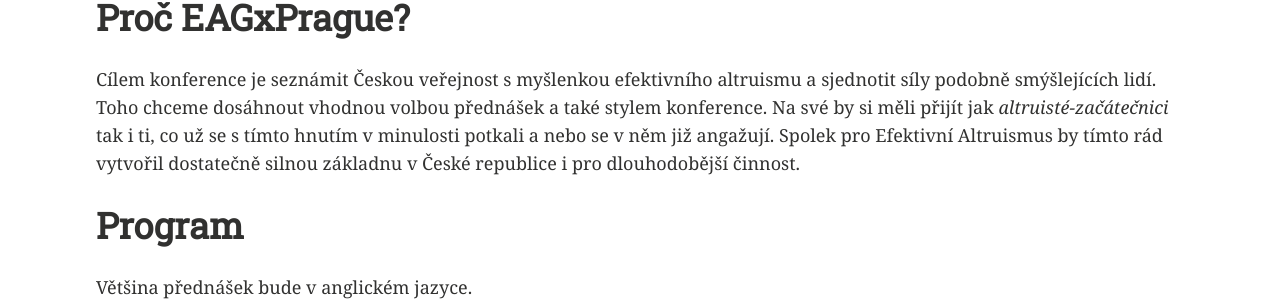
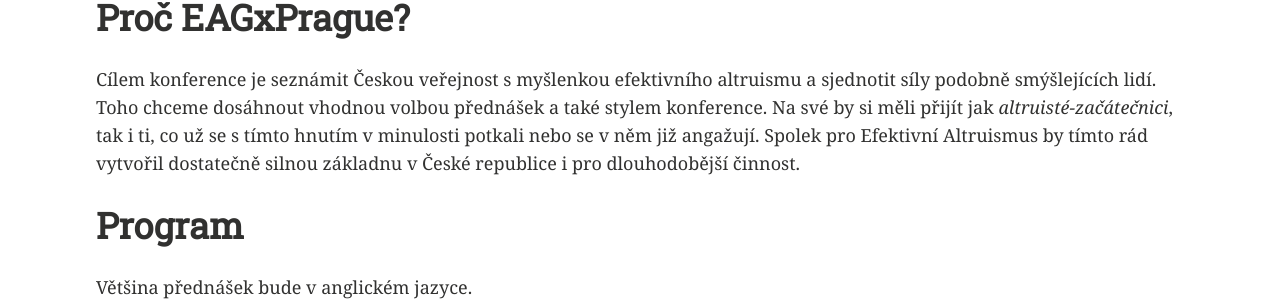
Before and after one commit to ea-czech-republic/eagxprague.org, a Jekyll site: the page built from index.md, in a window 1280 px wide and 900 px high, scrolled down 1104 px. Shown: the part 165-466 px from the top of the window. Built offline with Jekyll 4.4.1, drawn with Linux system fonts in a browser that asks for light colours; nearby versions of some CDN libraries.

Commit message:
Drobna typa

```diff
--- a/index.md
+++ b/index.md
@@ -10,8 +10,8 @@
 
 # Proč EAGxPrague?
 Cílem konference je seznámit Českou veřejnost s myšlenkou efektivního altruismu a sjednotit síly podobně smýšlejících lidí.
-Toho chceme dosáhnout vhodnou volbou přednášek a také stylem konference. Na své by si měli přijít jak <i>altruisté-začátečnici</i>
-tak i ti, co už se s tímto hnutím v minulosti potkali a nebo se v něm již angažují. Spolek pro Efektivní Altruismus
+Toho chceme dosáhnout vhodnou volbou přednášek a také stylem konference. Na své by si měli přijít jak <i>altruisté-začátečnici</i>,
+tak i ti, co už se s tímto hnutím v minulosti potkali nebo se v něm již angažují. Spolek pro Efektivní Altruismus
 by tímto rád vytvořil dostatečně silnou základnu v České republice i pro dlouhodobější činnost.
 
 # Program
```
